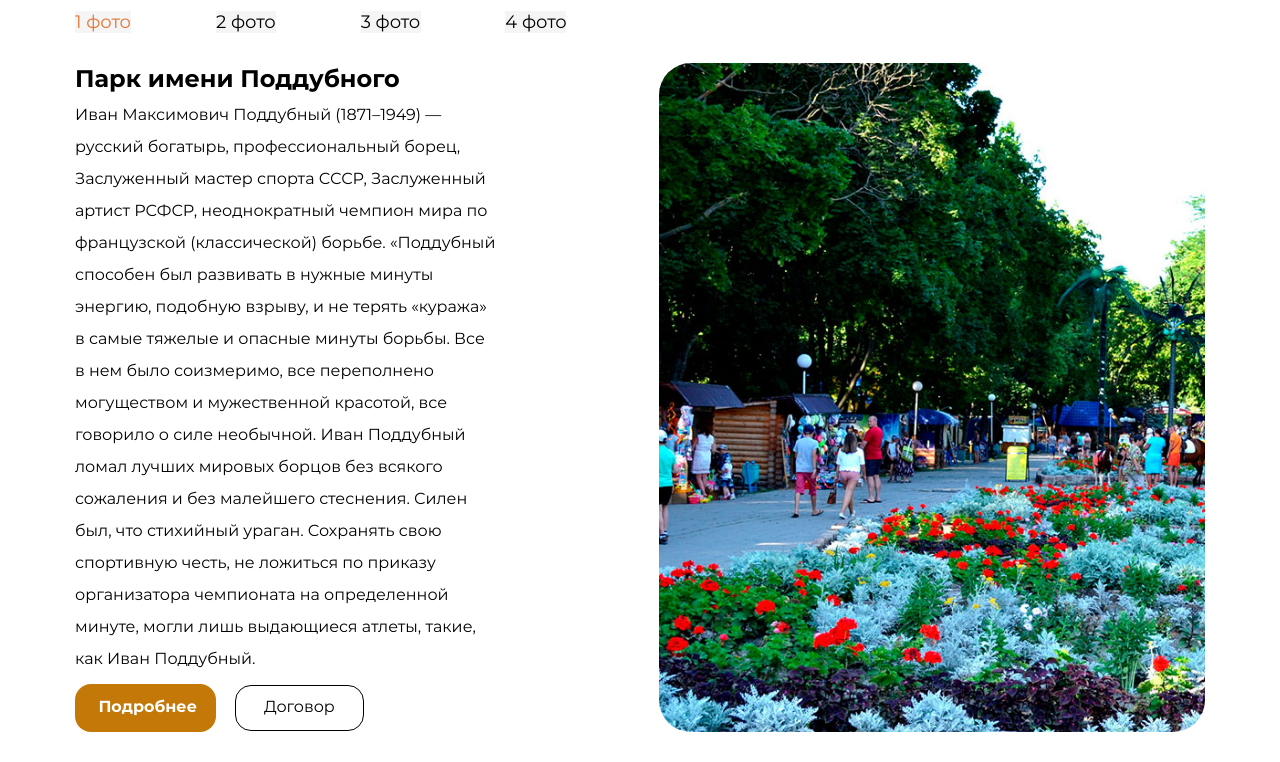
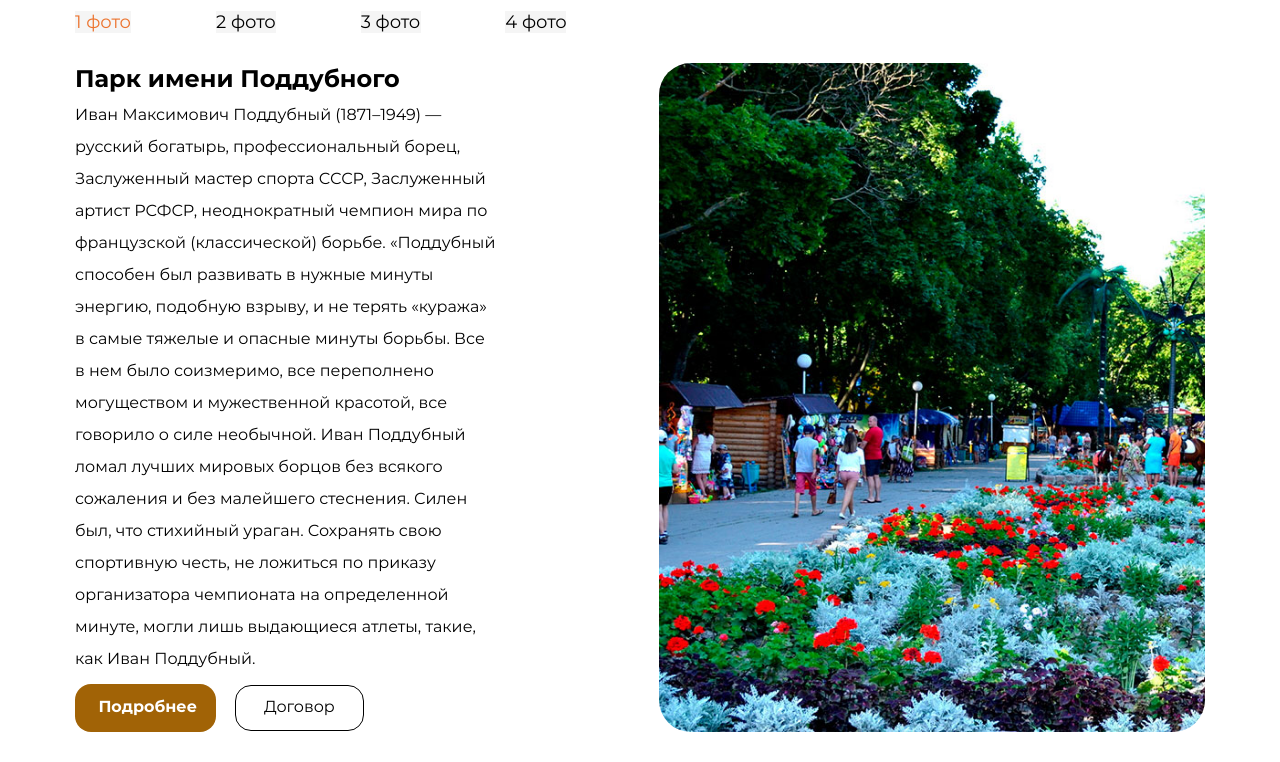
Before and after one commit to Aleky63/park-pic-my, a plain HTML site: page index.html in a window 1280 px wide. Shown: the part 115-877 px from the top of the page. Drawn offline with nearby package versions, Linux system fonts and the light colour scheme.

Commit message:
01_24.03

```diff
--- a/css/style.css
+++ b/css/style.css
@@ -90,13 +90,13 @@ textarea {
 :root {
   --color-dark: #000;
   --color-darkish: #666666;
-  --color-night: #414141;
+  --color-night: #414142;
   --color-greyish: #cacaca;
   --color-grey: #e5e5e5;
   --color-light: #fff;
-  --color-active: #e27637;
-  --color-btn: #c47807;
-  --color-orange: #f3c385;
+  --color-active: #ec742f;
+  --color-btn: #a16306;
+  --color-orange: #eecca0;
 }
 
 .page {
@@ -343,7 +343,7 @@ textarea {
   .how__btn-left {
     margin-right: 10px;
     min-width: 55%;
-    border-radius: 8px;
+    border-radius: 10px;
   }
   .how__btn-right {
     min-width: 40%;
```
